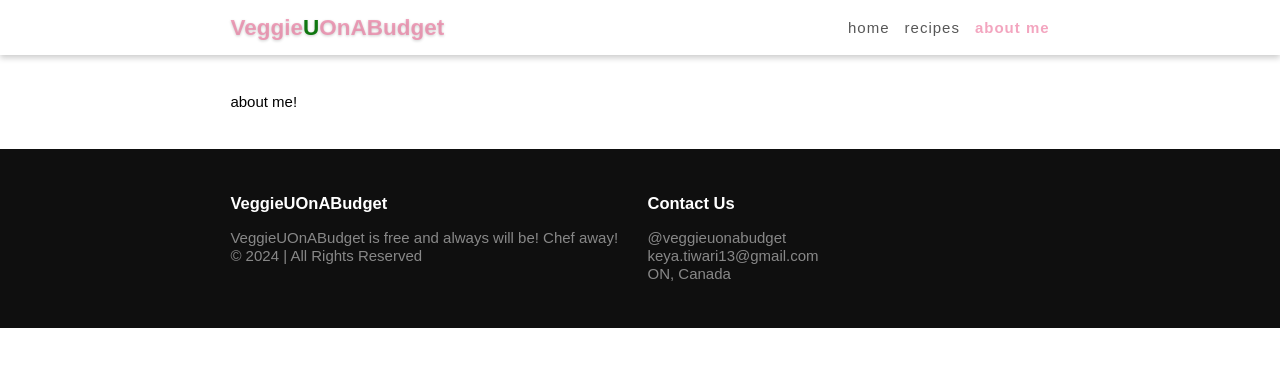
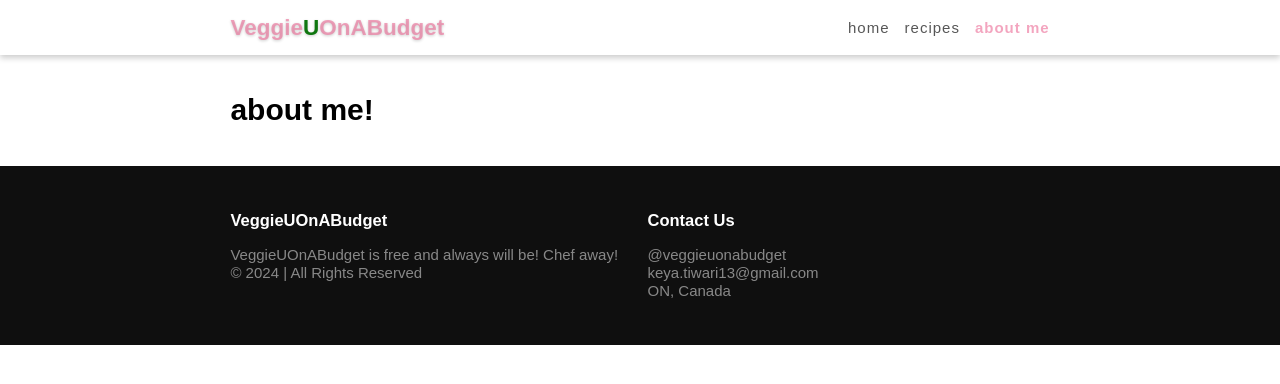
Before and after one commit to keya-tiwari13/VeggieUOnABudget, a React (Create React App) app: page /aboutme in a window 1280 px wide. Shown: the top 384 px of the page. Built offline with nearby package versions, Linux system fonts and the light colour scheme; the HTML template or start-up script is replaced by a standard one.

Commit message:
creating about me section

```diff
--- a/src/pages/aboutme.js
+++ b/src/pages/aboutme.js
@@ -1,7 +1,7 @@
 export default function AboutMe(){
     return(
         <div>
-            about me!
+            <h1 className="title">about me!</h1>
         </div>
     )
 }
```
